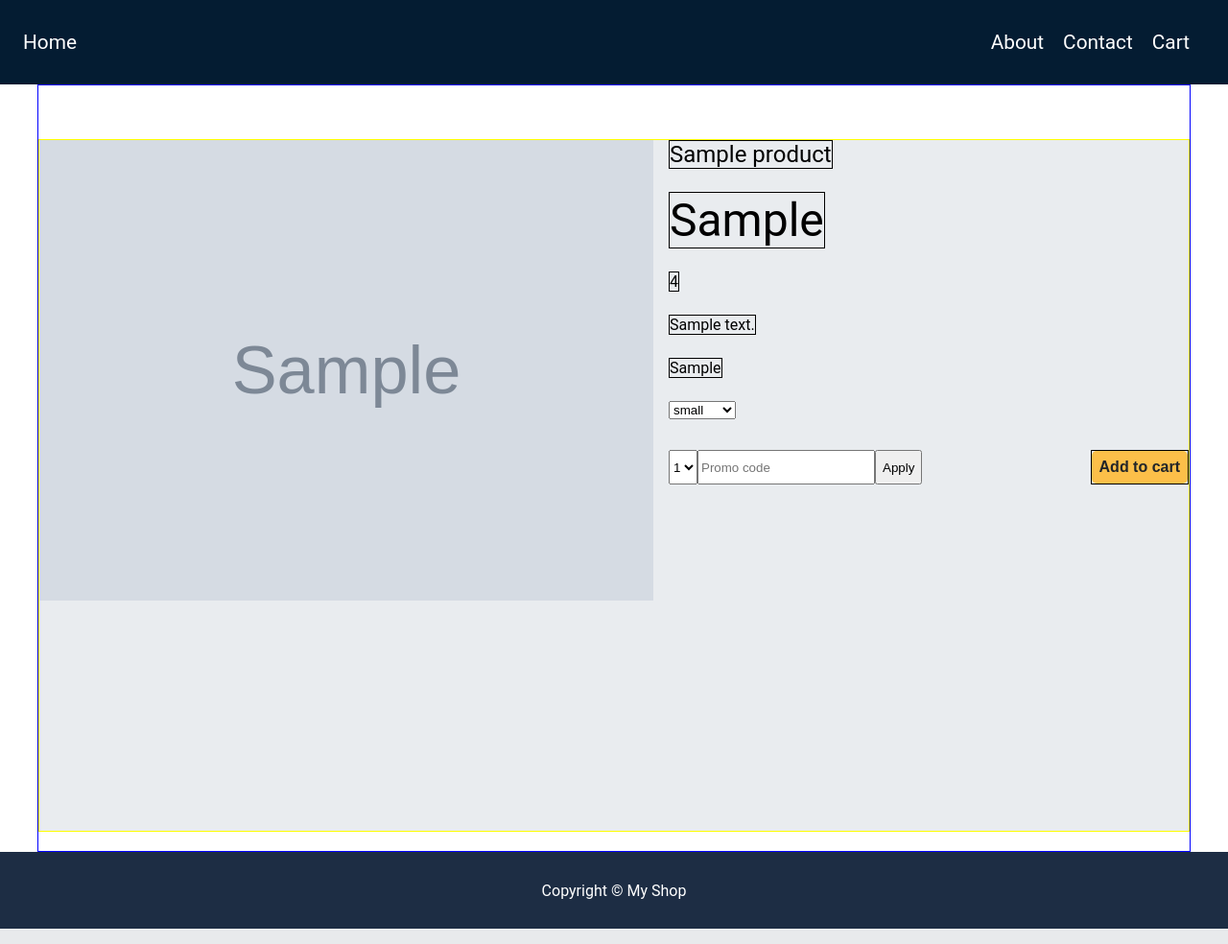
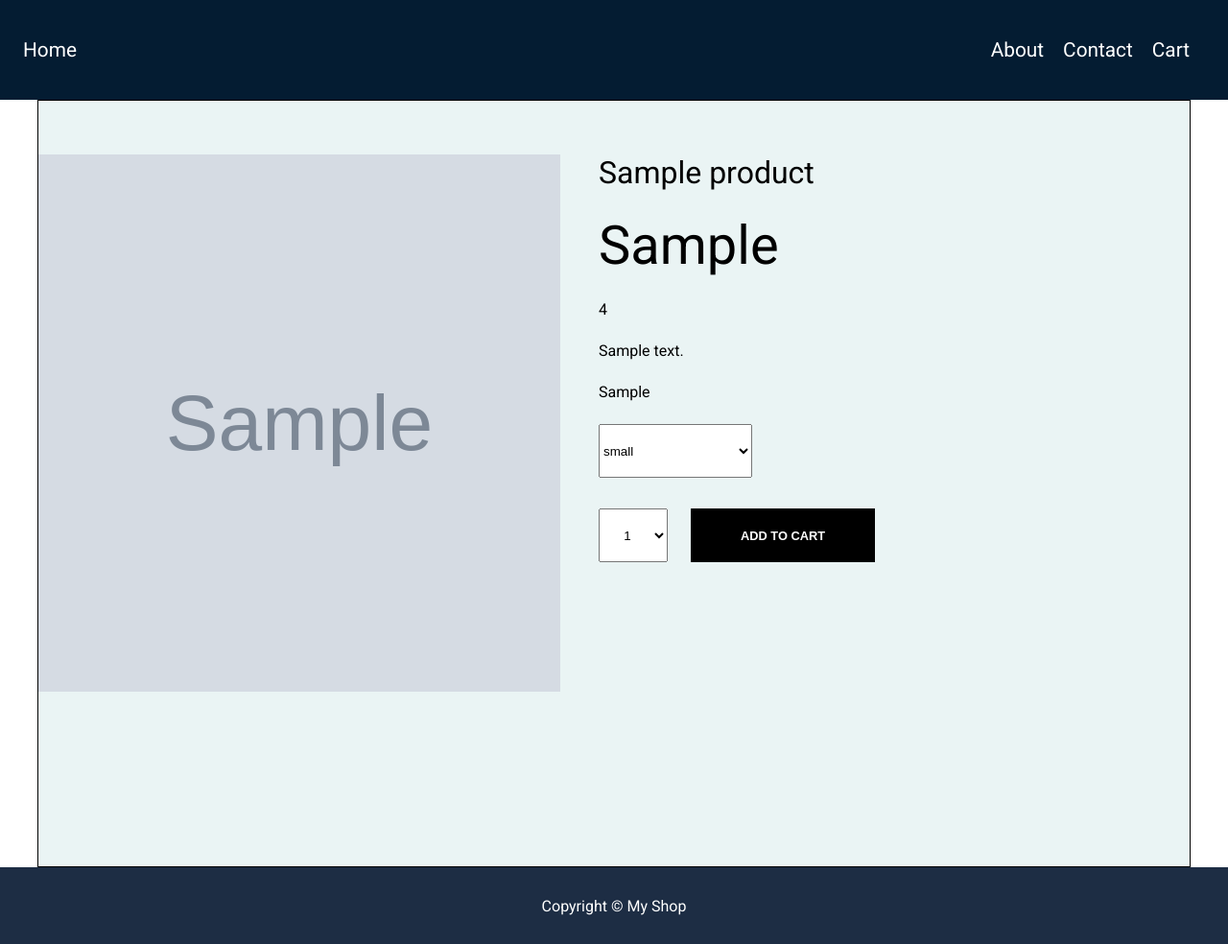
Before and after one commit to tofikvel/Full-Stack-Web-App, a Node server app: page /products/600000000000000000000001 in a window 1280 px wide. Shown: the whole page at 96% size. Run offline with Node 20, Linux system fonts and the light colour scheme; tables that the repository leaves empty hold one stand-in row (values such as "Sample post"); grey boxes marked "Sample" are stand-in pictures; some libraries are stand-ins or nearby versions.

Commit message:
added few more css lines

```diff
--- a/public/styles.css
+++ b/public/styles.css
@@ -6,15 +6,17 @@ body {
     text-rendering: optimizeLegibility;
     -webkit-font-smoothing: antialiased;
     -moz-osx-font-smoothing: grayscale;
-    font-family: 'Roboto', sans-serif;
     background: #ffffff;
+    font-family: "Roboto", sans-serif;
+    font-weight: 400;
+    font-style: normal;
 }
 
 .navbar {
     display: flex;
     align-items: center;
     justify-content: space-between;
-    height: 5.5rem;
+    height: 6.5rem;
     padding: 0 1.5rem 0 1.5rem;
     background: #041C32;
 }
@@ -85,11 +87,10 @@ body {
     padding: 0.5rem;
     cursor: pointer;
     border: none;
-    font-size: 1em;
+    font-size: 0.8rem;
     font-weight: 600;
-    border-radius: 5px;
-    background: #fcbf49;
-    color: #212529;
+    background: #000;
+    color: #ffffff;
 }
 
 /* single item */
@@ -107,22 +108,24 @@ body {
     width: 100%;
     padding-top: 3.5rem;
     height: auto;
-    border: 1px solid blue;
+    background: #eaf4f4;
+    border: 1px solid #000;
 }
 
 .product-single-item-item {
     display: flex;
     justify-content: space-between;
     align-items: flex-start;
-    gap: 1rem;
+    gap: 2.5rem;
     height: 45rem;
-    border: 1px solid yellow;
-    background: #e9ecef;
 }
 
 .product-single-item-images {
     flex-basis: 45%;
     width: 100%;
+    min-height: 45rem;
+    max-height: 45rem;
+    /* border: 1px solid #000; */
 }
 
 .product-single-item-main-image-box {
@@ -134,15 +137,18 @@ body {
 
 .product-single-item-main-image {
     margin: auto;
-    max-height: 30rem;
-    height: 30rem;
-    max-width: 50rem;
+    min-height: 35rem;
+    max-height: 35rem;
+    height: 35rem;
+    max-width: 45rem;
+    width: 34rem;
 }
 
 .product-single-item-body {
-    height: auto;
+    height: 100%;
     width: 100%;
     flex-basis: 55%;
+    /* border: 1px solid #000; */
 }
 
 .product-single-item-desc {
@@ -154,39 +160,36 @@ body {
 
 .item-details {
     margin: 0;
-    border: 1px solid #000;
 }
 
 .product-single-item-title {
-    font-size: 1.5rem;
+    font-size: 2rem;
 }
 
 .product-single-item-price {
-    font-size: 3rem;
+    font-size: 3.5rem;
 }
 
-.product-single-item-size-promo {
-    display: flex;
-    justify-content: space-between;
-    width: 100%;
+.product-single-item-size {
     margin-bottom: 2rem;
-}
-
-.product-single-item-promo-box {
-    display: flex;
+    height: 3.5rem;
+    width: 10rem;
 }
 
 .product-single-item-footer {
     display: flex;
-    justify-content: space-between;
 }
 
-.product-single-item-footer-left {
-    display: flex;
+.product-single-item-quantity {
+    text-align: center;
+    height: 3.5rem;
+    width: 4.5rem;
+    margin-right: 1.5rem;
 }
 
-.product-single-item-atc-btn-box {
-    border: 1px solid #000;
+.product-single-item-atc-btn {
+    height: 3.5rem;
+    width: 12rem;
 }
 
 /* single item */
--- a/views/details.ejs
+++ b/views/details.ejs
@@ -31,8 +31,8 @@
                                 <p class="product-single-item-weight item-details">
                                     <%= product.weight %>
                                 </p>
-                                <div class="product-single-item-size-promo">
-                                    <select name="size" id="product-single-item-size">
+                                <div class="product-single-item-size">
+                                    <select name="size" class="product-single-item-size">
                                         <option value="1">small</option>
                                         <option value="2">medium</option>
                                         <option value="3">large</option>
@@ -41,20 +41,13 @@
                                 </div>
                             </div>
                             <div class="product-single-item-footer">
-                                <div class="product-single-item-footer-left">
-                                    <select name="quantity" id="product-single-item-quantity">
+                                <select name="quantity" class="product-single-item-quantity">
                                     <option value="1">1</option>
                                     <option value="2">2</option>
                                     <option value="3">3</option>
                                     <option value="4">4</option>
                                     <option value="5">5</option>
                                 </select>
-                                    <div class="product-single-item-promo-box">
-                                        <input type="text" class="single-product-item-promo" placeholder="Promo code">
-                                        <button class="product-single-item-promo-btn">Apply</button>
-                                    </div>
-                                </div>
-                                <div class="product-single-item-footer-right">
                                 <div class="product-single-item-atc-btn-box">
                                     <form method="POST" action="/cart" style="display: inline;">
                                         <input type="hidden" name="title" value="<%= product.title %>">
@@ -62,9 +55,9 @@
                                         <input type="hidden" name="description" value="<%= product.description %>">
                                         <input type="hidden" name="weight" value="<%= product.weight %>">
                                         <input type="hidden" name="image" value="<%= product.image %>">
-                                            <button type="submit" class="atc-btn">Add to cart</button>
+                                        <button type="submit" class="product-single-item-atc-btn atc-btn">ADD TO
+                                            CART</button>
                                     </form>
-                                    </div>
                                 </div>
                             </div>
                         </div>
--- a/views/partials/head.ejs
+++ b/views/partials/head.ejs
@@ -2,6 +2,11 @@
     <meta charset="UTF-8">
     <meta name="viewport" content="width=device-width, initial-scale=1.0">
     <link rel="stylesheet" href="/styles.css">
+    <link rel="preconnect" href="https://fonts.googleapis.com">
+    <link rel="preconnect" href="https://fonts.gstatic.com" crossorigin>
+    <link
+        href="https://fonts.googleapis.com/css2?family=Poppins:ital,wght@0,100;0,200;0,300;0,400;0,500;0,600;0,700;0,800;0,900;1,100;1,200;1,300;1,400;1,500;1,600;1,700;1,800;1,900&family=Roboto:ital,wght@0,100;0,300;0,400;0,500;0,700;0,900;1,100;1,300;1,400;1,500;1,700;1,900&display=swap"
+        rel="stylesheet">
     <title>
         Shop | <%= title %>
     </title>
```
Lines whose indentation alone changed are shown as unchanged.
